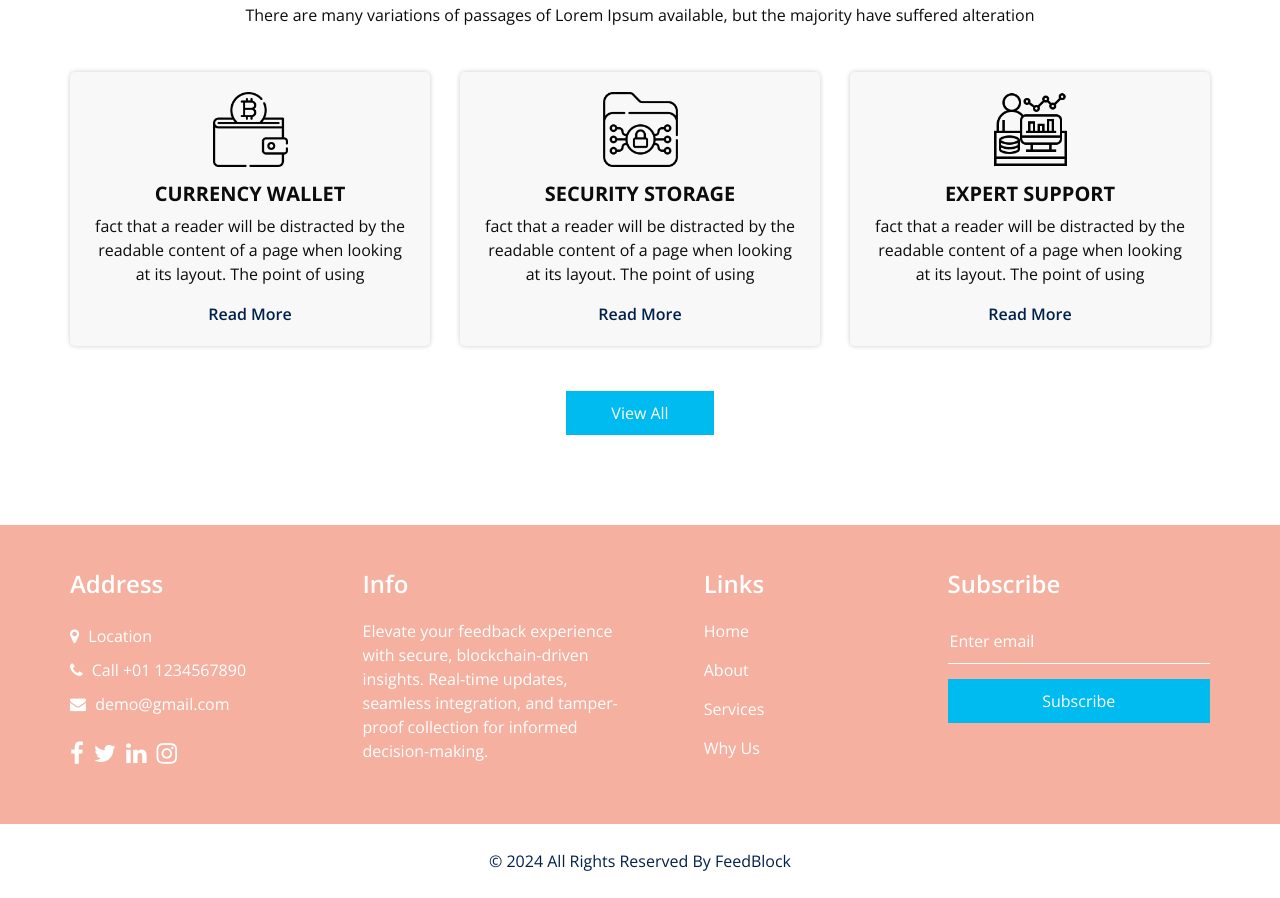
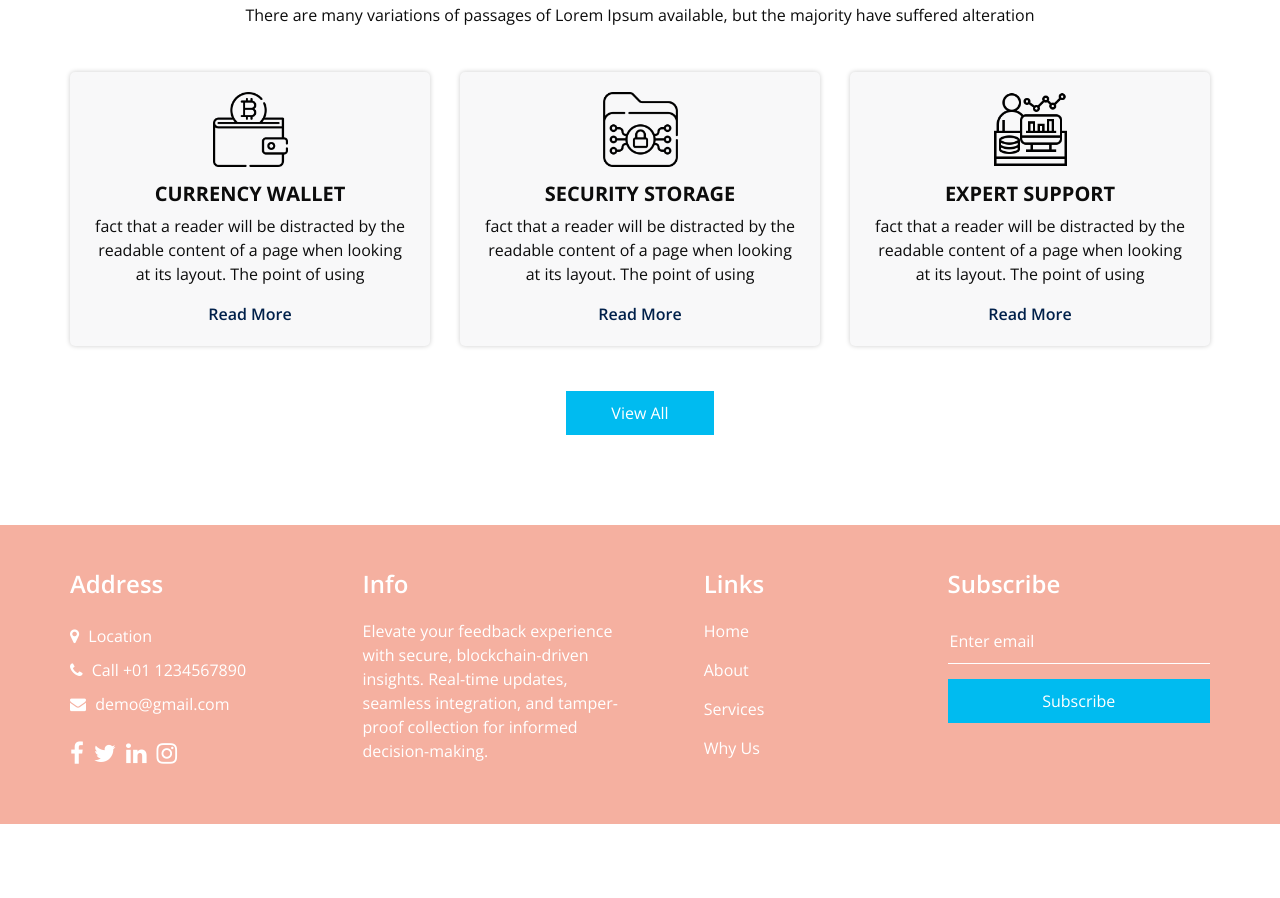
Before and after one commit to Navneetk4y4/EDP, a plain HTML site: page service.html in a window 1280 px wide. Shown: the part 211-1109 px from the top of the page. After the commit the page ends 1035 px from the top, so only its background shows below. Drawn offline with nearby package versions, Linux system fonts and the light colour scheme; some packages are replaced by stand-ins of ours; a script that the page names is missing.

Commit message:
DELLETED COPYRIGHT SECTION

```diff
--- a/service.html
+++ b/service.html
@@ -274,15 +274,6 @@
 
   <!-- end info section -->
 
-  <!-- footer section -->
-  <section class="footer_section">
-    <div class="container">
-      <p>
-        &copy; <span id="displayYear"></span> All Rights Reserved By FeedBlock
-      </p>
-    </div>
-  </section>
-  <!-- footer section -->
 
   <!-- jQery -->
   <script type="text/javascript" src="js/jquery-3.4.1.min.js"></script>
```
Also changed, not shown: about.html (+1 -9 lines), index.html (+1 -9 lines), team.html (+1 -9 lines), why.html (+1 -9 lines).
